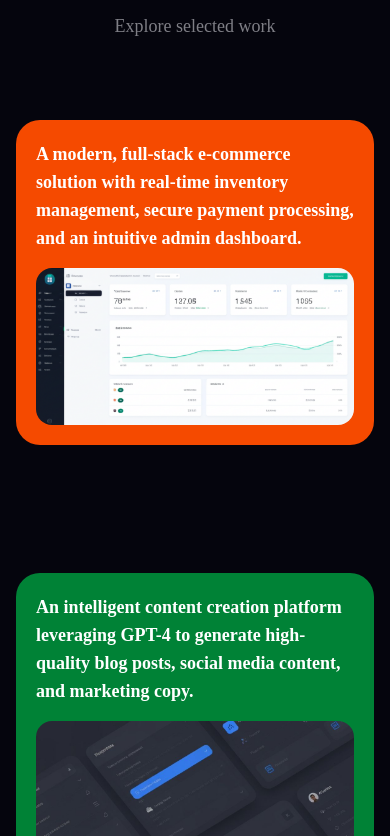
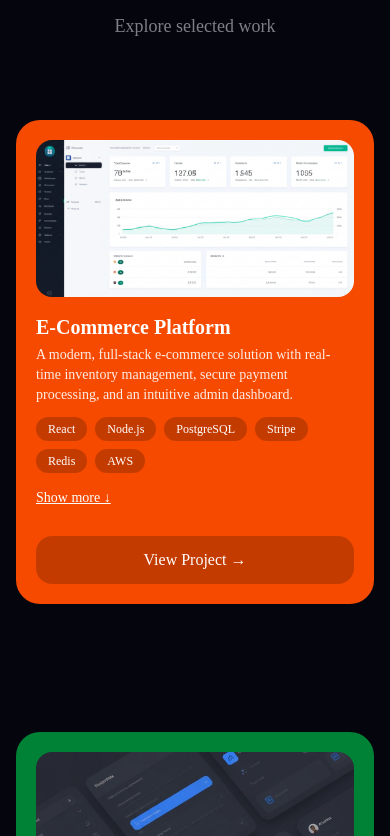
Before and after one commit to RevanthPasham/Revanth, a Next.js app: page / in a window 390 px wide. Shown: the part 1048-1884 px from the top of the page. Built offline with nearby package versions, Linux system fonts and the light colour scheme.

Commit message:
cleared the desktop and mobile errors

```diff
--- a/components/projects.jsx
+++ b/components/projects.jsx
@@ -14,6 +14,7 @@ const projectColors = [
 function ProjectCard({ project, index, activeIndex, setActiveIndex }) {
   const ref = useRef(null)
   const [isVisible, setIsVisible] = useState(false)
+  const [showMore, setShowMore] = useState(false) // ✅ FIX
 
   const bgColor = projectColors[index % projectColors.length]
   const isActive = isVisible || activeIndex === index
@@ -40,7 +41,7 @@ function ProjectCard({ project, index, activeIndex, setActiveIndex }) {
         {/* LEFT COLORED BOX */}
         <div className={`relative rounded-[2.5rem] p-10 ${bgColor}`}>
 
-          {/* TEXT (APPEARS FIRST) */}
+          {/* TEXT */}
           <p
             className={`text-white text-2xl font-semibold max-w-[85%] mb-8 transition-all duration-700
               ${isActive ? "opacity-100 translate-y-0" : "opacity-0 translate-y-4"}
@@ -49,7 +50,7 @@ function ProjectCard({ project, index, activeIndex, setActiveIndex }) {
             {project.description}
           </p>
 
-          {/* IMAGE (APPEARS SECOND) */}
+          {/* IMAGE */}
           <div
             className={`relative rounded-2xl overflow-hidden transition-all duration-700 delay-200
               ${isActive
@@ -65,7 +66,7 @@ function ProjectCard({ project, index, activeIndex, setActiveIndex }) {
           </div>
         </div>
 
-        {/* RIGHT CONTENT (APPEARS LAST FROM RIGHT) */}
+        {/* RIGHT CONTENT */}
         <div
           className={`space-y-6 transition-all duration-700 delay-300
             ${isActive
@@ -102,25 +103,71 @@ function ProjectCard({ project, index, activeIndex, setActiveIndex }) {
       </div>
 
       {/* ================= MOBILE ================= */}
-      <div
-        className={`md:hidden rounded-3xl p-5 ${bgColor}`}
-        onClick={() => setActiveIndex(index)}
-      >
-        <p
-          className={`text-white text-lg font-semibold mb-4 transition-all duration-700
-            ${isActive ? "opacity-100" : "opacity-0"}
-          `}
-        >
+      <div className={`md:hidden rounded-3xl p-5 ${bgColor}`}>
+        <img
+          src={project.image}
+          alt={project.title}
+          className="rounded-2xl mb-4"
+        />
+
+        <h3 className="text-xl font-bold text-white mb-1">
+          {project.title}
+        </h3>
+
+        <p className="text-sm text-white/90 mb-3">
           {project.description}
         </p>
 
-        <img
-          src={project.image}
-          alt={project.title}
-          className={`rounded-2xl transition-all duration-700
-            ${isActive ? "opacity-100 translate-y-0" : "opacity-0 translate-y-6"}
+        <div className="flex flex-wrap gap-2 mb-3">
+          {project.techStack.map((tech, i) => (
+            <span
+              key={i}
+              className="px-3 py-1 rounded-full bg-black/20 text-xs text-white"
+            >
+              {tech}
+            </span>
+          ))}
+        </div>
+
+        {/* SHOW MORE */}
+        <button
+          onClick={() => setShowMore(!showMore)}
+          className="text-sm text-white underline mb-3"
+        >
+          {showMore ? "Show less ↑" : "Show more ↓"}
+        </button>
+
+        {/* EXPANDABLE CONTENT */}
+        <div
+          className={`overflow-hidden transition-all duration-700 ease-in-out
+            ${showMore ? "max-h-[1000px] opacity-100" : "max-h-0 opacity-0"}
           `}
-        />
+        >
+          <p className="text-sm text-white/90 mb-3">
+            Developed a full-fledged online marketplace for agricultural machinery.
+            The platform allows sellers to list equipment and enables farmers to browse,
+            explore, and purchase machinery with ease.
+          </p>
+
+          <h4 className="text-sm font-semibold text-white mb-2">
+            Key Features:
+          </h4>
+
+          <ul className="space-y-2 text-sm text-white/90">
+            {project.features.map((feature, i) => (
+              <li key={i}>• {feature}</li>
+            ))}
+          </ul>
+        </div>
+
+        <a
+          href={project.liveLink}
+          target="_blank"
+          rel="noopener noreferrer"
+          className="mt-4 w-full flex items-center justify-center gap-2 rounded-xl bg-black/20 text-white py-3 font-medium"
+        >
+          View Project →
+        </a>
       </div>
     </div>
   )
```
